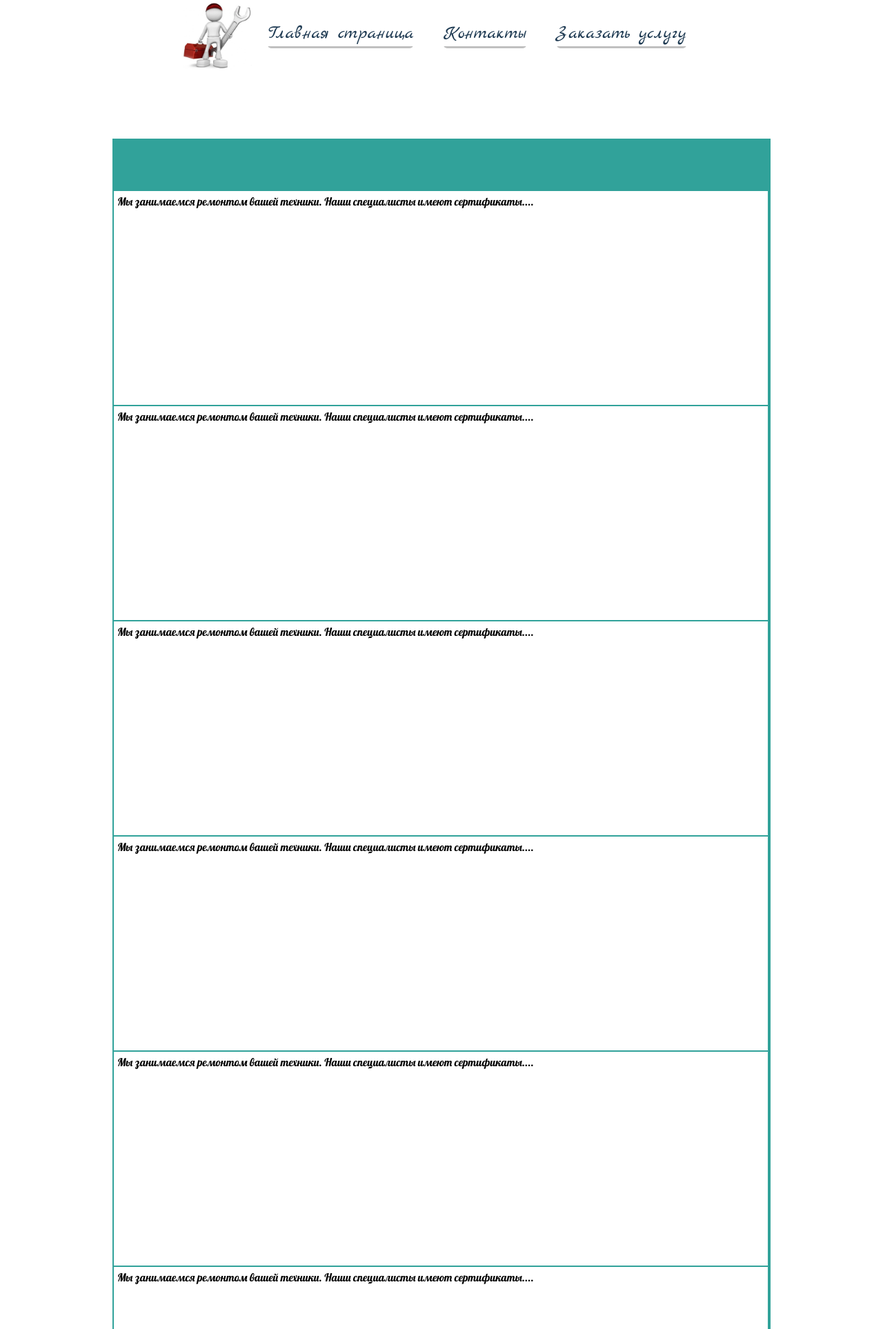
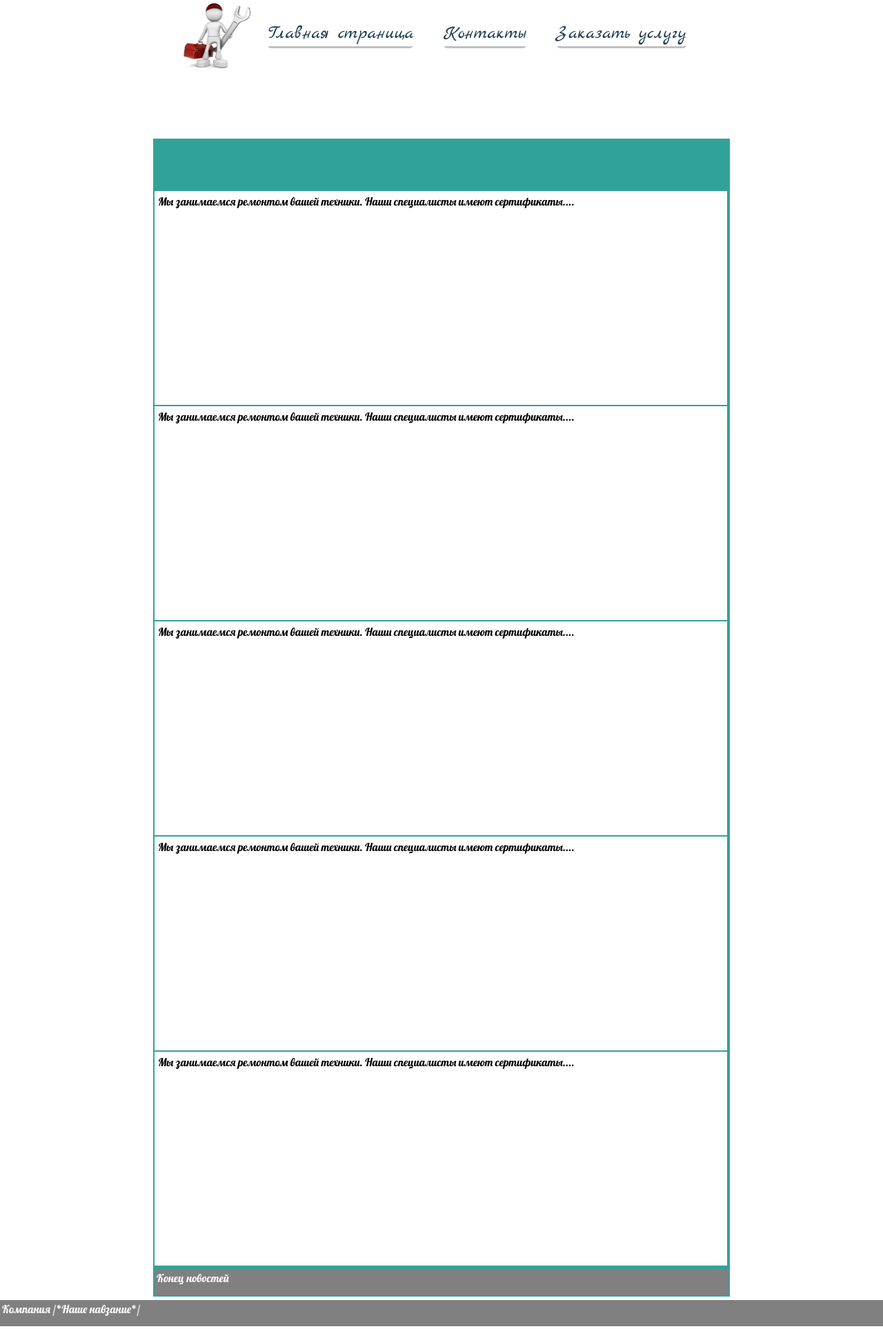
Before and after one commit to ctok81/Web-tecnology, a PHP site: page / in a window 1280 px wide. Shown: the top 1927 px of the page at 69% size. Run offline with PHP 8.4, Linux system fonts and the light colour scheme; some web fonts are replaced.

Commit message:
Сдавай

```diff
--- a/index.css
+++ b/index.css
@@ -88,21 +88,24 @@ a.top:active {
 	span.Date1
 	{
 		color: #41d2aa;
+		margin:5px 3px 3px 5px;
 	}
 	span.Value
 	{
 		color: #af1111;
+		margin:5px 3px 3px 5px;
+		align-items: right;
 	}
 	aside.maxPars
 	{
 		position: fixed;
-		margin: 0px 1px 91% 86%;
+		margin: 0px 1px 90% 84%;
 		background-color: #f1ddaa;
 		opacity: 0.75;
 	}
 	section.news
 	{
-		width: 950px;
+		width: 65%;
 		background-color:#31a29a;
 		border:2px;
 		margin: 0 auto;
--- a/index.php
+++ b/index.php
@@ -4,12 +4,18 @@
 		<link rel="stylesheet" type="text/css" href="index.css">
 	</head>
 	<body>
+
 	<aside class="maxPars">
 		<?php
-		$python =  shell_exec('C:\Users\Navai\AppData\Local\Programs\Python\Python36-32\python.exe C:\OpenServ\OpenServer\domains\localhost\Web-tecnology\parser.py');
+		$Max_path = 'C:\Python\python.exe C:\OpenServer\domains\localhost\parser.py';
+		$Max_path2 = 'C:\Python\python.exe C:\OpenServer\domains\localhost\gitparser.py';
+		$Roma_path = 'C:\Users\Navai\AppData\Local\Programs\Python\Python36-32\python.exe C:\OpenServ\OpenServer\domains\localhost\Web-tecnology\parser.py';
+		$Roma_path2 = 'C:\Users\Navai\AppData\Local\Programs\Python\Python36-32\python.exe C:\OpenServ\OpenServer\domains\localhost\Web-tecnology\gitparser.py';
+		$python =  shell_exec($Max_path);
 		echo mb_convert_encoding($python, 'UTF-8', 'Windows-1251')
 		?>
 	</aside>
+
 		<header class="menu">
 			<nav align=center>
 				<img src = "t.jpg" height=100 width=100 align="center"></img>
@@ -18,22 +24,15 @@
 				<ul><a class="top" href="zakaz.php">Заказать услугу</a></ul>
 			</nav>
 		</header>
+
 		<section class="news">
 		<header class="news">
 		<?php
-			$pythonR =  shell_exec('C:\Users\Navai\AppData\Local\Programs\Python\Python36-32\python.exe C:\OpenServ\OpenServer\domains\localhost\Web-tecnology\gitparser.py');
+			$pythonR =  shell_exec($Max_path2);
 		echo mb_convert_encoding($pythonR, 'UTF-8', 'Windows-1251')
 		?>
 		</header>
-					<article>
-						Мы занимаемся ремонтом вашей техники. Наши специалисты имеют сертификаты....
-					</article>
-					<article>
-						Мы занимаемся ремонтом вашей техники. Наши специалисты имеют сертификаты....
-					</article>
-					<article>
-						Мы занимаемся ремонтом вашей техники. Наши специалисты имеют сертификаты....
-					</article>
+
 					<article>
 						Мы занимаемся ремонтом вашей техники. Наши специалисты имеют сертификаты....
 					</article>
```
Also changed, not shown: 1 other file.
